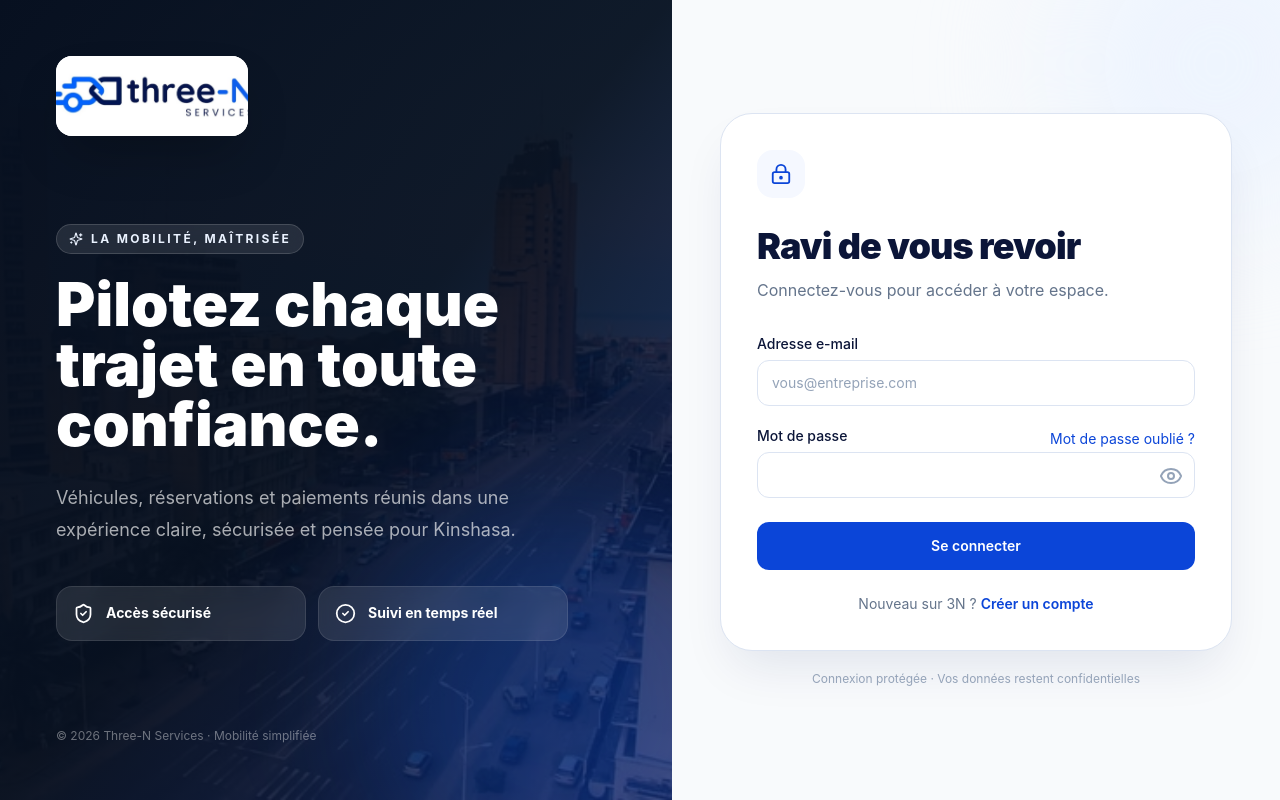
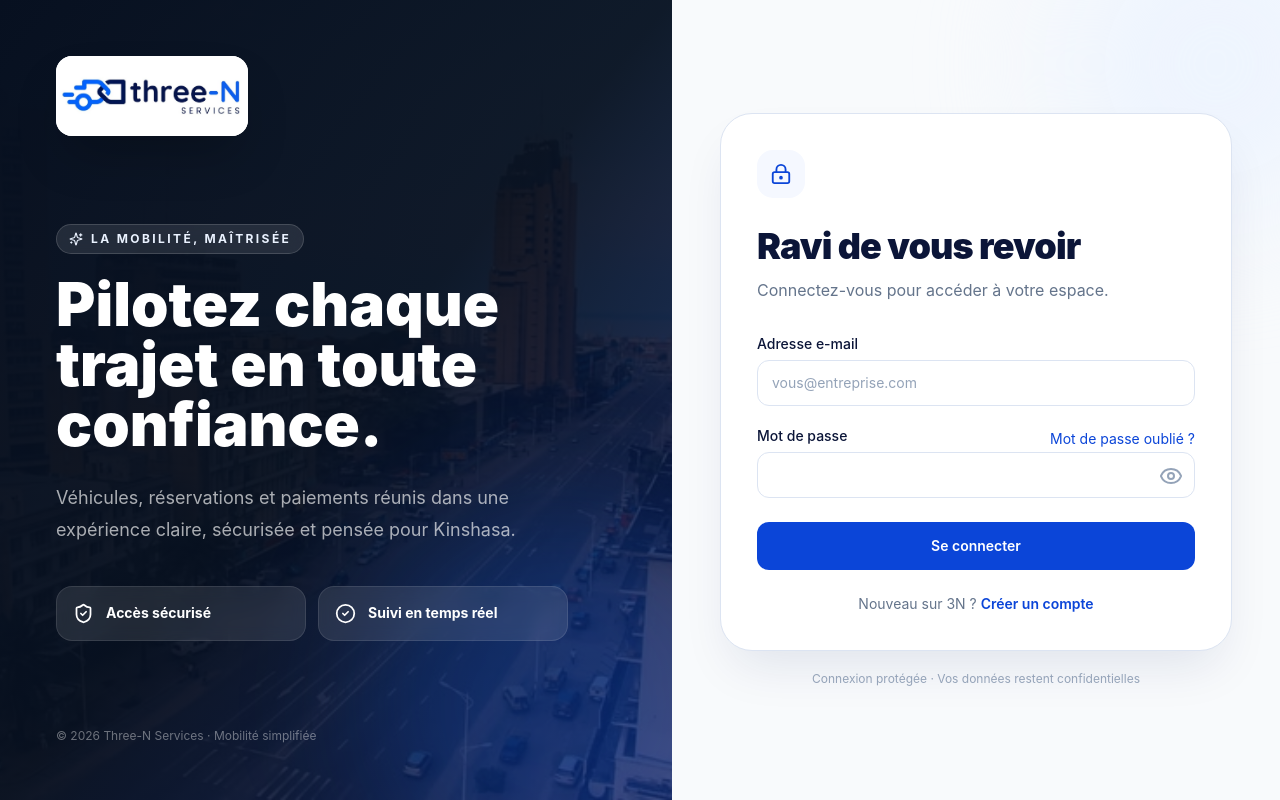
Before and after one commit to junior-boukassa/frontend_3n-services, a React (Vite) app: page /login in a window 1280 px wide. Built offline with nearby package versions, Linux system fonts and the light colour scheme; no server answers.

Commit message:
show complete official logo

```diff
--- a/src/components/BrandLogo.tsx
+++ b/src/components/BrandLogo.tsx
@@ -10,7 +10,7 @@ export function BrandLogo({ className = '' }: { className?: string }) {
         style={{
           backgroundImage: "url('/three-n-services-logo.jpeg')",
           backgroundPosition: 'center 53%',
-          backgroundSize: '145% auto',
+          backgroundSize: '126% auto',
         }}
       />
     </span>
```
